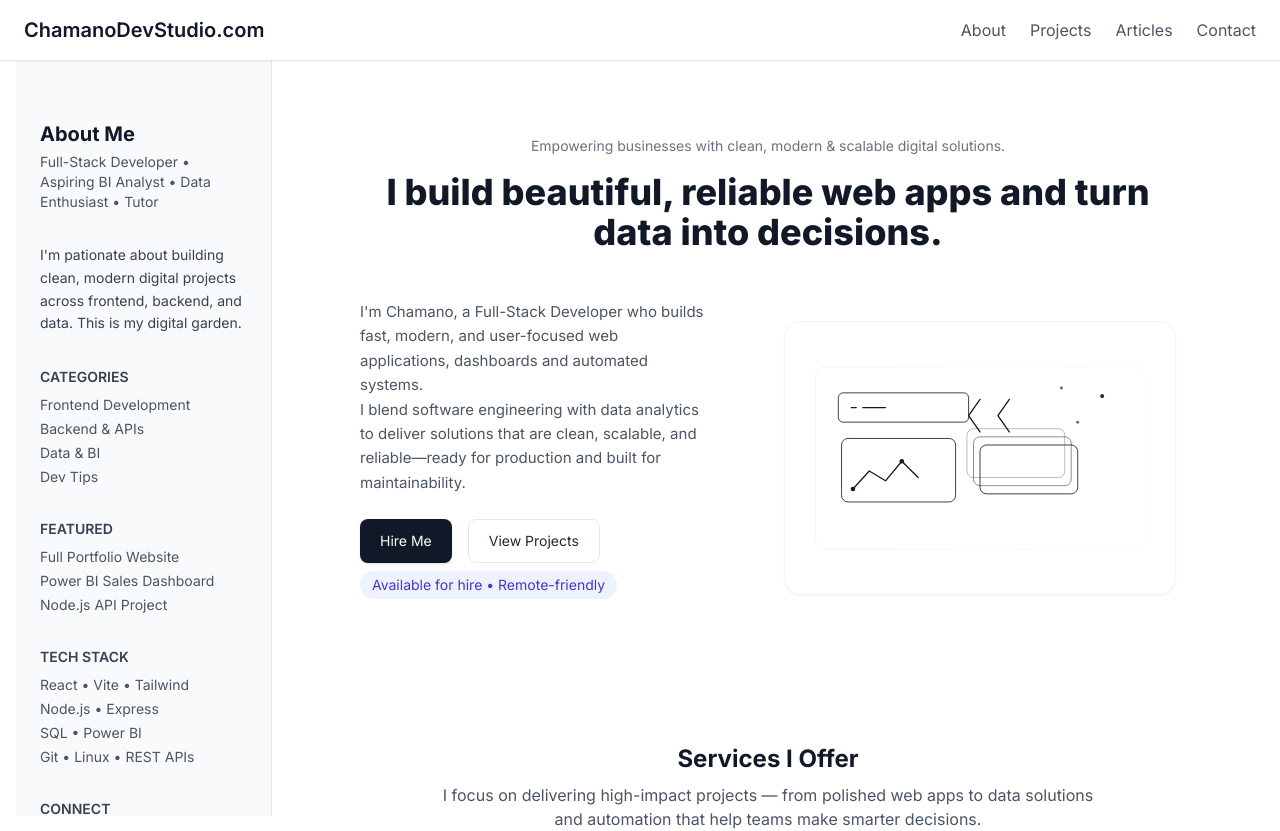
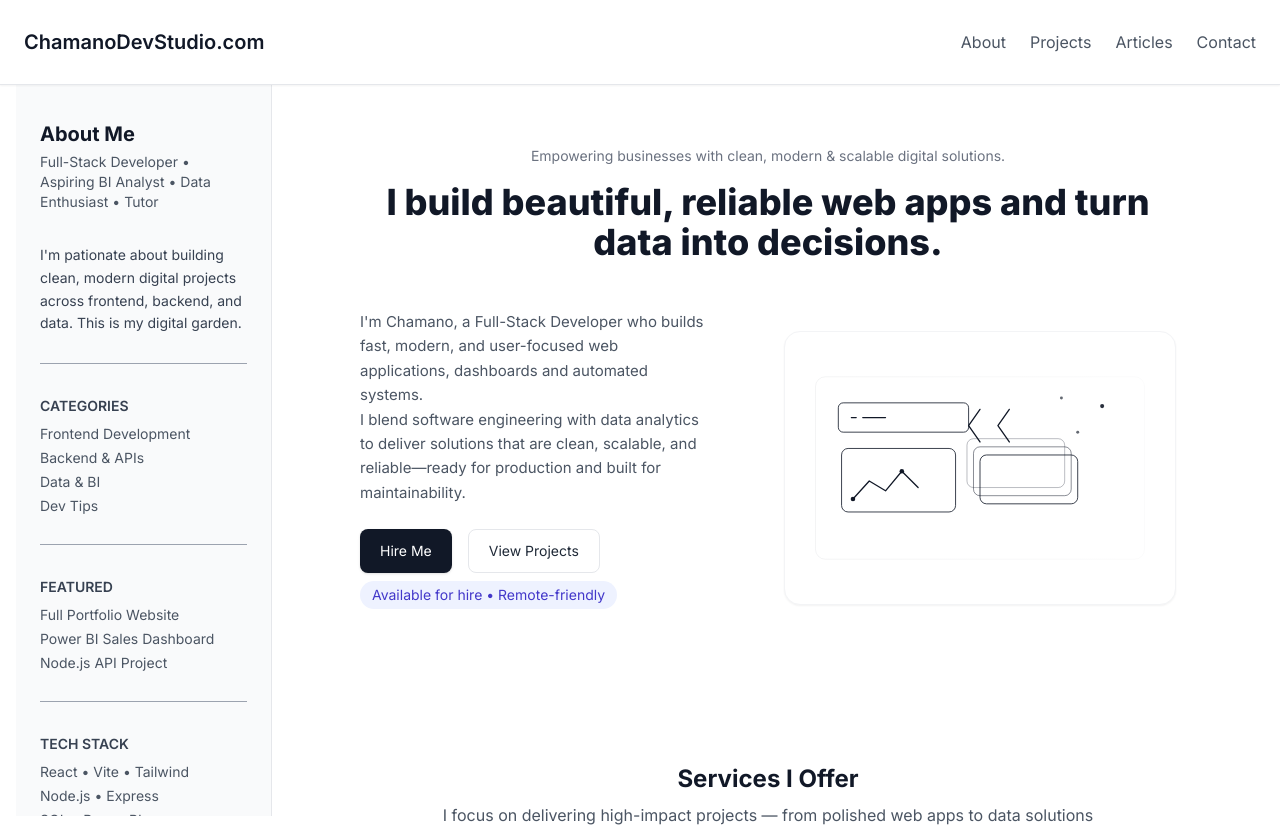
Before and after one commit to chamanoS/chamanoDevStudio, a React (Vite) app in the folder portfolio/: page / in a window 1280 px wide. Shown: the top 831 px of the page. Built offline with nearby package versions, Linux system fonts and the light colour scheme.

Commit message:
editing the side bar and navbar

```diff
--- a/portfolio/src/components/landinghero/LandingHero.jsx
+++ b/portfolio/src/components/landinghero/LandingHero.jsx
@@ -2,7 +2,7 @@ import React from "react";
 
 export default function LandingHero() {
   return (
-    <section className="max-w-6xl mx-auto px-6 py-14 md:py-20">
+    <section className="max-w-6xl mx-auto px-6 py-14 md:py-[90px]">
       {/* Top centered tagline */}
       <div className="text-center">
         <p className="text-sm text-gray-500 mb-4">
--- a/portfolio/src/components/navbar/Navbar.jsx
+++ b/portfolio/src/components/navbar/Navbar.jsx
@@ -3,7 +3,7 @@ import React from "react";
 export default function Navbar() {
   return (
     <header className="w-full border-b border-gray-200 bg-white shadow-sm fixed top-0 left-0  shadow z-50">
-      <div className="container mx-auto flex justify-between items-center py-4 px-6">
+      <div className="container mx-auto flex justify-between items-center py-7 px-6">
         <a href="/" className="text-xl font-semibold text-gray-900">
           ChamanoDevStudio.com
         </a>
--- a/portfolio/src/components/sidebar/Sidebar.jsx
+++ b/portfolio/src/components/sidebar/Sidebar.jsx
@@ -16,14 +16,14 @@ export default function Sidebar() {
         </div>
 
         {/* Short Bio */}
-        <div>
+        <div className="border-b border-gray-400 pb-7">
           <p className="text-gray-700 text-sm leading-relaxed">
             I'm pationate about building clean, modern digital projects across frontend, backend, and data. This is my digital garden.
           </p>
         </div>
 
         {/* Categories */}
-        <div>
+        <div className="border-b border-gray-400 pb-7">
           <h2 className="font-semibold text-gray-700 uppercase text-sm mb-2">
             Categories
           </h2>
@@ -36,7 +36,7 @@ export default function Sidebar() {
         </div>
 
         {/* Featured Work */}
-        <div>
+        <div className="border-b border-gray-400 pb-7">
           <h2 className="font-semibold text-gray-700 uppercase text-sm mb-2">
             Featured
           </h2>
@@ -48,7 +48,7 @@ export default function Sidebar() {
         </div>
 
         {/* Tech Stack */}
-        <div>
+        <div className="border-b border-gray-400 pb-7">
           <h2 className="font-semibold text-gray-700 uppercase text-sm mb-2">
             Tech Stack
           </h2>
```
